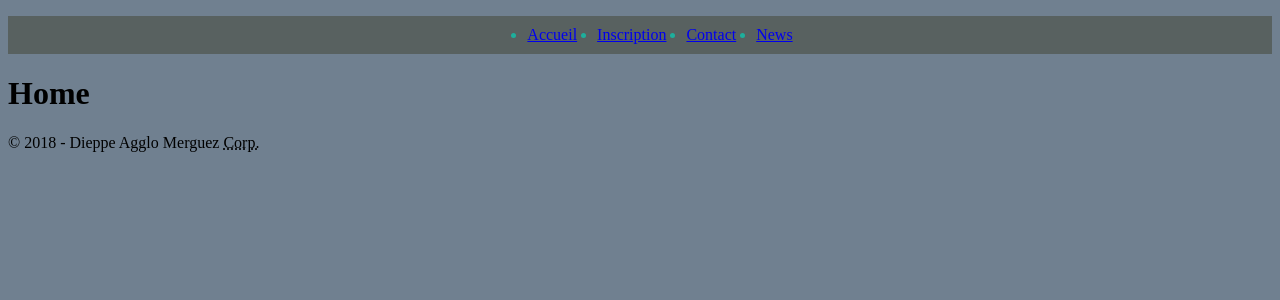
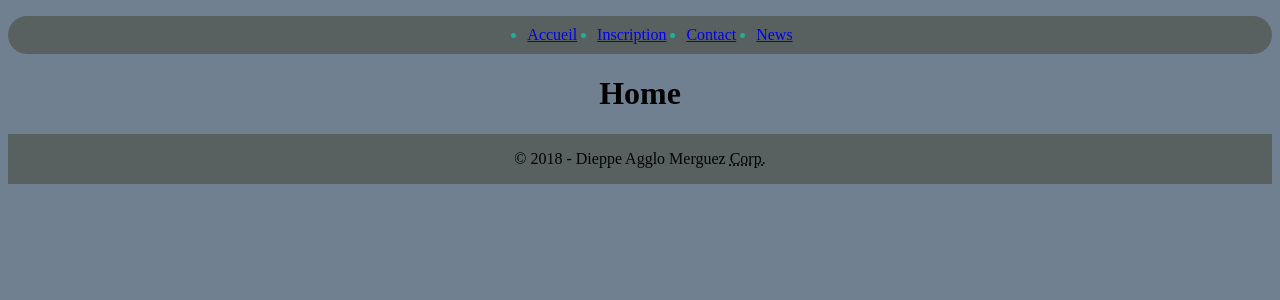
Before and after one commit to SvennBjorn/PHPDieppe, a PHP site: page /index.php?page=home in a window 1280 px wide. Shown: the top 300 px of the page. Run offline with PHP 8.4, Linux system fonts and the light colour scheme.

Commit message:
Ajout Style footer & home

```diff
--- a/asset/css/style.css
+++ b/asset/css/style.css
@@ -3,6 +3,7 @@ ul {
    background-color: #586160;
    display: flex;
    justify-content: center;
+  border-radius: 30px;
 }
 li{
     margin: 10px;
@@ -13,3 +14,14 @@ li{
 body{
     background-color: slategray;
 }
+
+h1{
+    display: flex;
+    justify-content:center;
+}
+
+footer{
+    background-color: #586160;
+    display: flex;
+    justify-content: center;
+}
```
